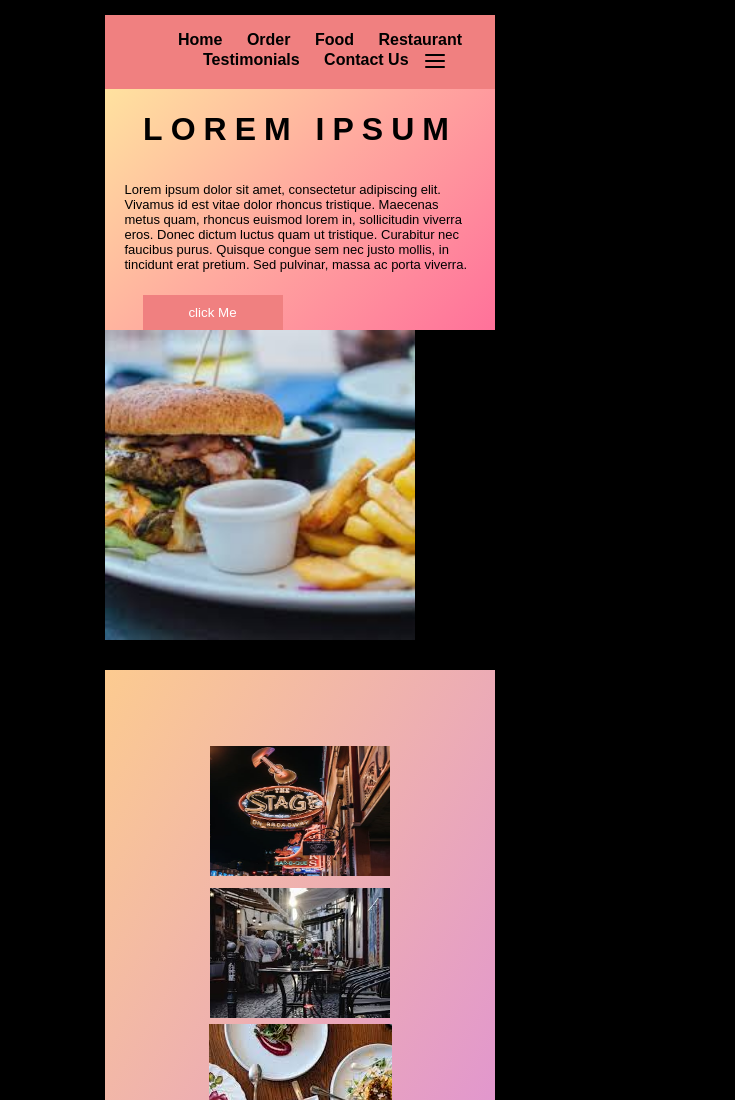
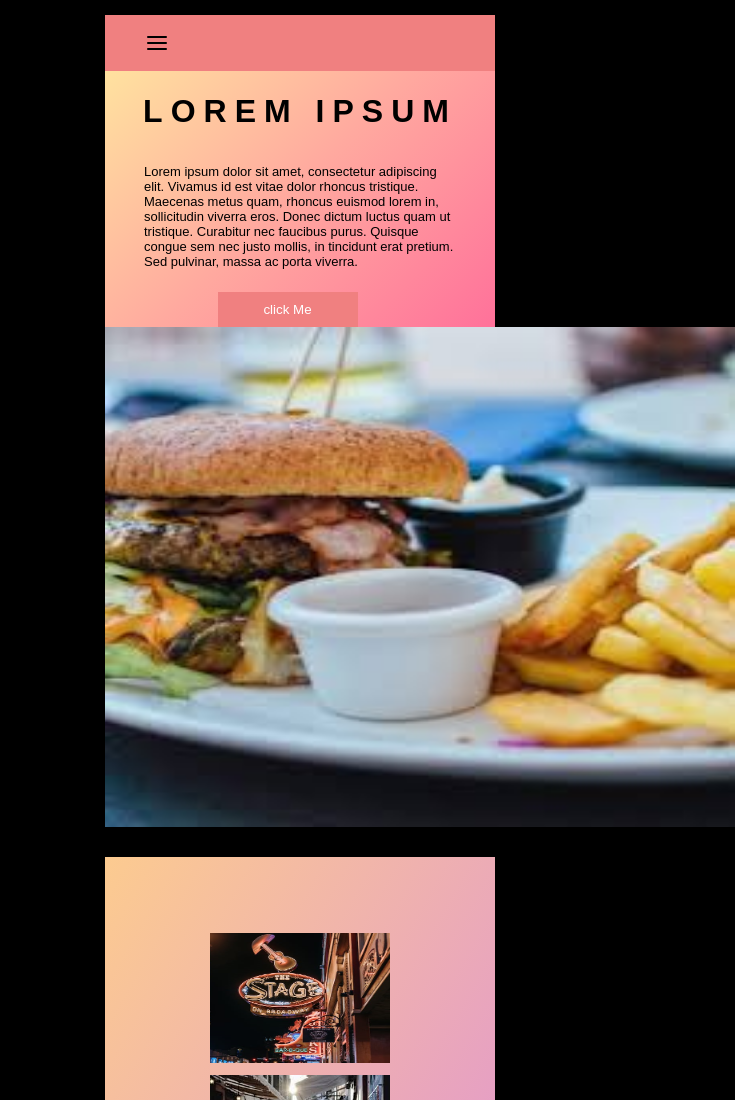
Before and after one commit to ramareddy-brs/assignment, a plain HTML site: page index.html in a window 600 px wide. Shown: the top 1100 px of the page, 735 px wide, since content can reach past the window. Drawn offline with Linux system fonts and the light colour scheme.

Commit message:
done changes

```diff
--- a/assets/css/style.css
+++ b/assets/css/style.css
@@ -88,7 +88,7 @@ button {
 }
 @media only screen and (max-width: 600px) {
   ul li {
-    padding: 10px;
+    display: none;
   }
 
   p {
@@ -101,22 +101,40 @@ button {
   }
   .image {
     height: 310px;
-    width: 310px;
+    width: 315px;
   }
   .bottom-container {
     display: flex;
     flex-direction: column;
   }
+  .menu-image {
+    margin-right: 250px;
+  }
 }
 
 /* Media queries for medium screens */
-@media only screen and (min-width: 601px) and (max-width: 1024px) {
+@media only screen and (min-width: 600px) and (max-width: 1024px) {
   ul li {
-    padding: 15px;
+    display: none;
   }
 
   p {
     width: 80%;
+  }
+  .loreum-container{
+    display: flex;
+    flex-direction: column;
+    margin: 0;
+  }
+  .image {
+    height: 500px;
+    width: 630px;
+  }
+  button{
+    margin-left: 150px;
+  }
+  .menu-image {
+    margin-right: 500px;
   }
 }
 
--- a/index.html
+++ b/index.html
@@ -16,7 +16,7 @@
         <li>Restaurant</li>
         <li>Testimonials</li>
         <li>Contact Us</li>
-        <img src="assets/img/menu-icon.png" alt="">
+        <img src="assets/img/menu-icon.png" alt="" class="menu-image">
       </ul>
     </nav>
     <div class="loreum-container">
```
